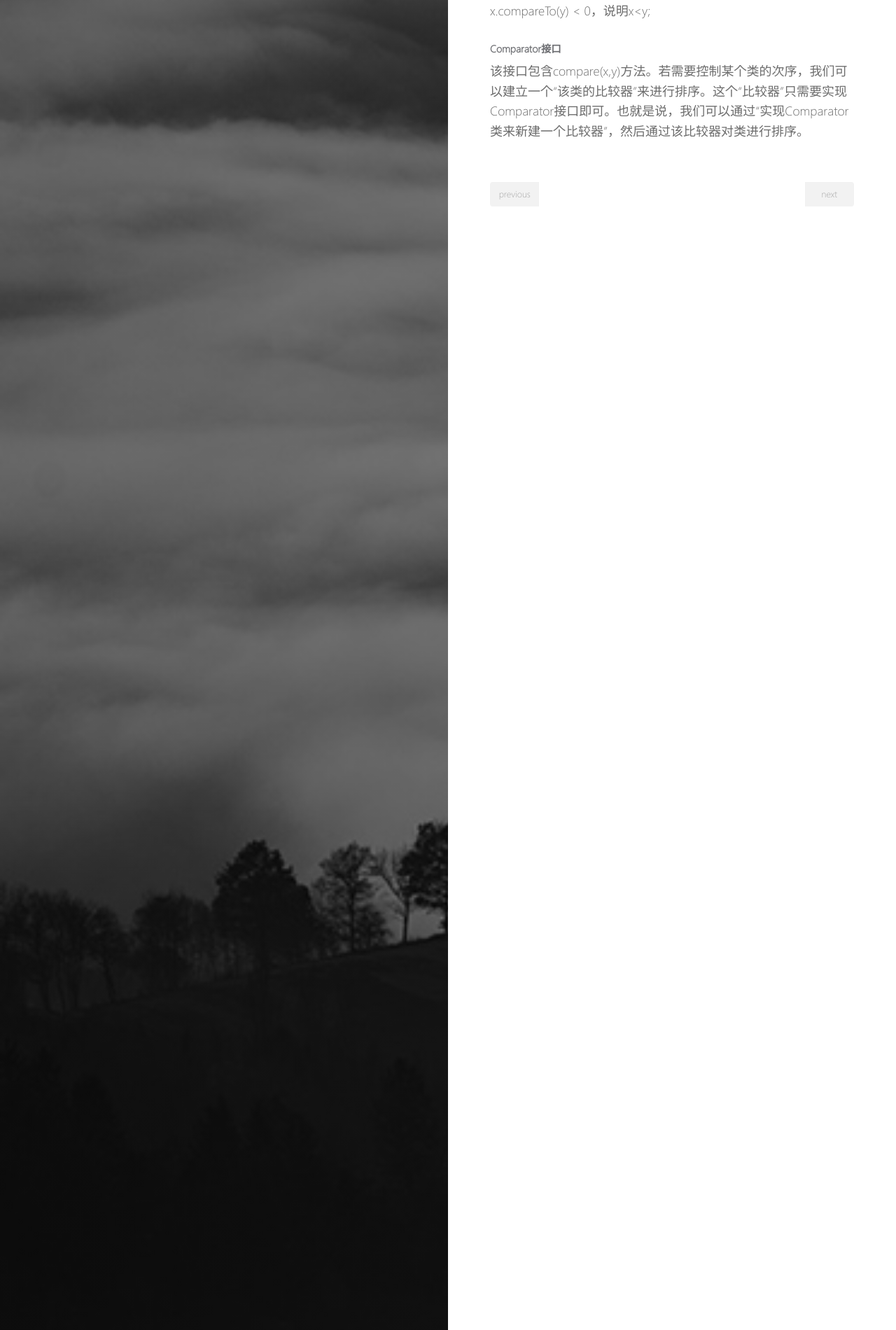
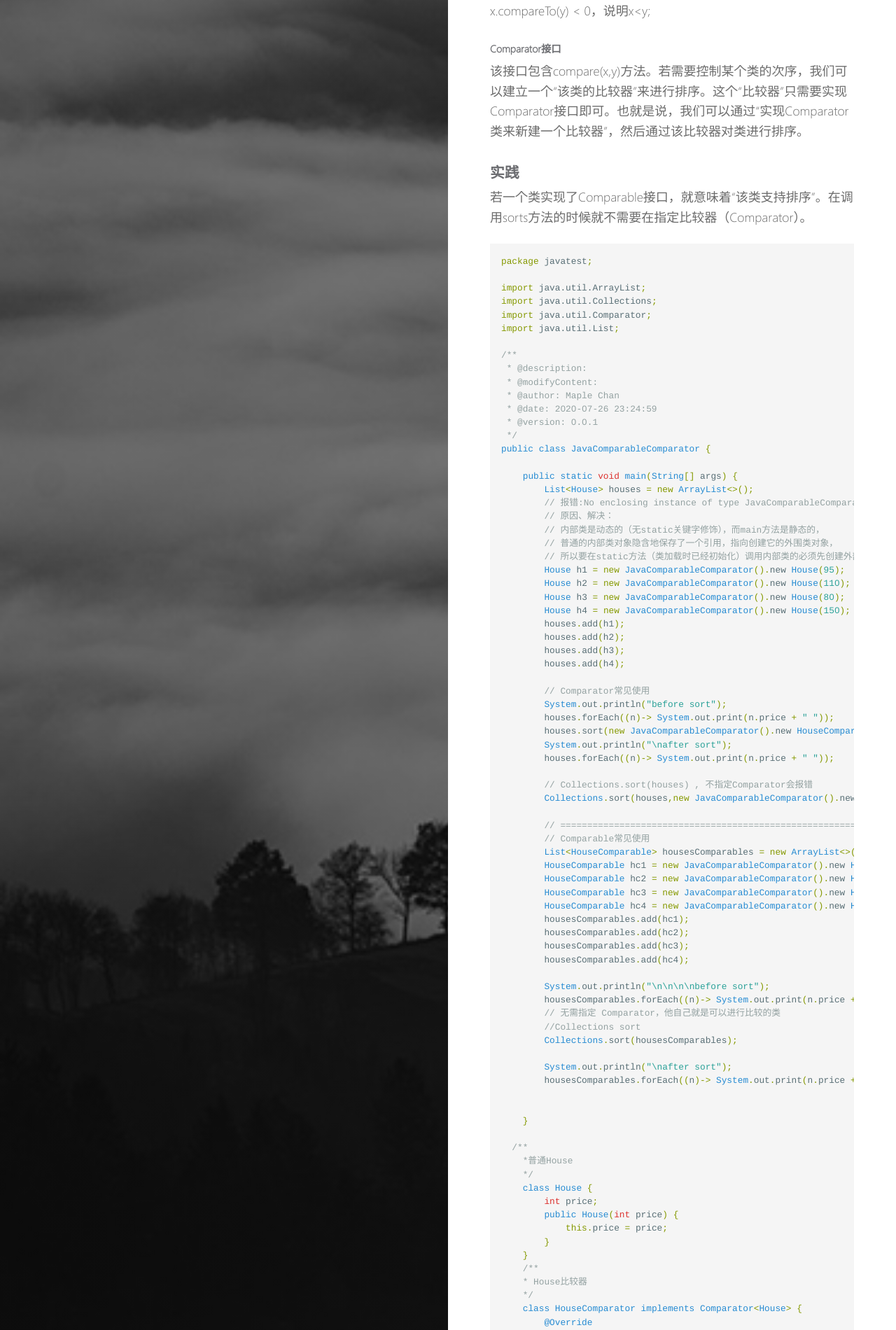
Before and after one commit to Maple-Chan/Maple-Chan.github.io, a Jekyll site: the page built from _posts/2020-07-26-Comparable和Comparator接口的区别.md, in a window 1280 px wide. Shown: the part 492-2392 px from the top of the page at 70% size. Built offline with Jekyll 4.4.1, drawn with Linux system fonts in a browser that asks for light colours; some of the changed text lies outside the part shown.

Commit message:
"补充Comparable与Comparator"

````diff
--- a/_posts/2020-07-26-Comparable和Comparator接口的区别.md
+++ b/_posts/2020-07-26-Comparable和Comparator接口的区别.md
@@ -18,3 +18,145 @@ tag:
 ##### **Comparator接口**
 
 该接口包含compare(x,y)方法。若需要控制某个类的次序，我们可以建立一个“该类的比较器”来进行排序。这个“比较器”只需要实现Comparator接口即可。也就是说，我们可以通过“实现Comparator类来新建一个比较器”，然后通过该比较器对类进行排序。
+
+
+
+### 实践
+
+若一个类实现了Comparable接口，就意味着“该类支持排序”。在调用sorts方法的时候就不需要在指定比较器（Comparator）。
+
+```java
+package javatest;
+
+import java.util.ArrayList;
+import java.util.Collections;
+import java.util.Comparator;
+import java.util.List;
+
+/**
+ * @description:
+ * @modifyContent:
+ * @author: Maple Chan
+ * @date: 2020-07-26 23:24:59
+ * @version: 0.0.1
+ */
+public class JavaComparableComparator {
+
+    public static void main(String[] args) {
+        List<House> houses = new ArrayList<>();
+        // 报错:No enclosing instance of type JavaComparableComparator is accessible.
+        // 原因、解决：
+        // 内部类是动态的（无static关键字修饰），而main方法是静态的，
+        // 普通的内部类对象隐含地保存了一个引用，指向创建它的外围类对象，
+        // 所以要在static方法（类加载时已经初始化）调用内部类的必须先创建外部类。
+        House h1 = new JavaComparableComparator().new House(95);
+        House h2 = new JavaComparableComparator().new House(110);
+        House h3 = new JavaComparableComparator().new House(80);
+        House h4 = new JavaComparableComparator().new House(150);
+        houses.add(h1);
+        houses.add(h2);
+        houses.add(h3);
+        houses.add(h4);
+
+        // Comparator常见使用
+        System.out.println("before sort");
+        houses.forEach((n)-> System.out.print(n.price + " "));
+        houses.sort(new JavaComparableComparator().new HouseComparator());
+        System.out.println("\nafter sort");
+        houses.forEach((n)-> System.out.print(n.price + " "));
+
+        // Collections.sort(houses) , 不指定Comparator会报错
+        Collections.sort(houses,new JavaComparableComparator().new HouseComparator());
+
+        // =======================================================================
+        // Comparable常见使用
+        List<HouseComparable> housesComparables = new ArrayList<>();
+        HouseComparable hc1 = new JavaComparableComparator().new HouseComparable(95);
+        HouseComparable hc2 = new JavaComparableComparator().new HouseComparable(110);
+        HouseComparable hc3 = new JavaComparableComparator().new HouseComparable(80);
+        HouseComparable hc4 = new JavaComparableComparator().new HouseComparable(150);
+        housesComparables.add(hc1);
+        housesComparables.add(hc2);
+        housesComparables.add(hc3);
+        housesComparables.add(hc4);
+
+        System.out.println("\n\n\n\nbefore sort");
+        housesComparables.forEach((n)-> System.out.print(n.price + " "));
+        // 无需指定 Comparator，他自己就是可以进行比较的类
+        //Collections sort
+        Collections.sort(housesComparables);
+
+        System.out.println("\nafter sort");
+        housesComparables.forEach((n)-> System.out.print(n.price + " "));
+
+
+    }
+
+  /**
+    *普通House
+    */
+    class House {
+        int price;
+        public House(int price) {
+            this.price = price;
+        }
+    }
+    /**
+    * House比较器
+    */
+    class HouseComparator implements Comparator<House> {
+        @Override
+        public int compare(House o1, House o2) {
+            if (o1.price > o2.price) {
+                return 1;
+            } else if (o1.price < o2.price) {
+                return -1;
+            }
+            return 0;
+        }
+
+    }
+
+    /**
+    * 可排序的House
+    */
+    class HouseComparable implements Comparable<HouseComparable> {
+        int price;
+
+        public HouseComparable(int price) {
+            this.price = price;
+        }
+
+        @Override
+        public int compareTo(HouseComparable o) {
+
+            if (price < o.price) {
+                return -1;
+            } else if (price > o.price) {
+                return 1;
+            }
+
+            return 0;
+        }
+
+    }
+
+}
+```
+
+### Collections调用重写的compareTo
+
+Collections如何调用重写的compareTo方法的
+
+```java
+Collections.sort(List<T> list);
+Collections.sort(List<T> list, Comparator<? super T> c)
+```
+
+如果待排序的列表中是数字或者字符，可以直接使用Collections.sort(list);当需要排序的集合或数组不是单纯的数字型时，需要自己定义排序规则，实现一个Comparator比较器。
+
+
+
+参考：
+
+> [详解Java中Comparable和Comparator接口的区别](<https://blog.csdn.net/u010859650/article/details/85009595>)
````
